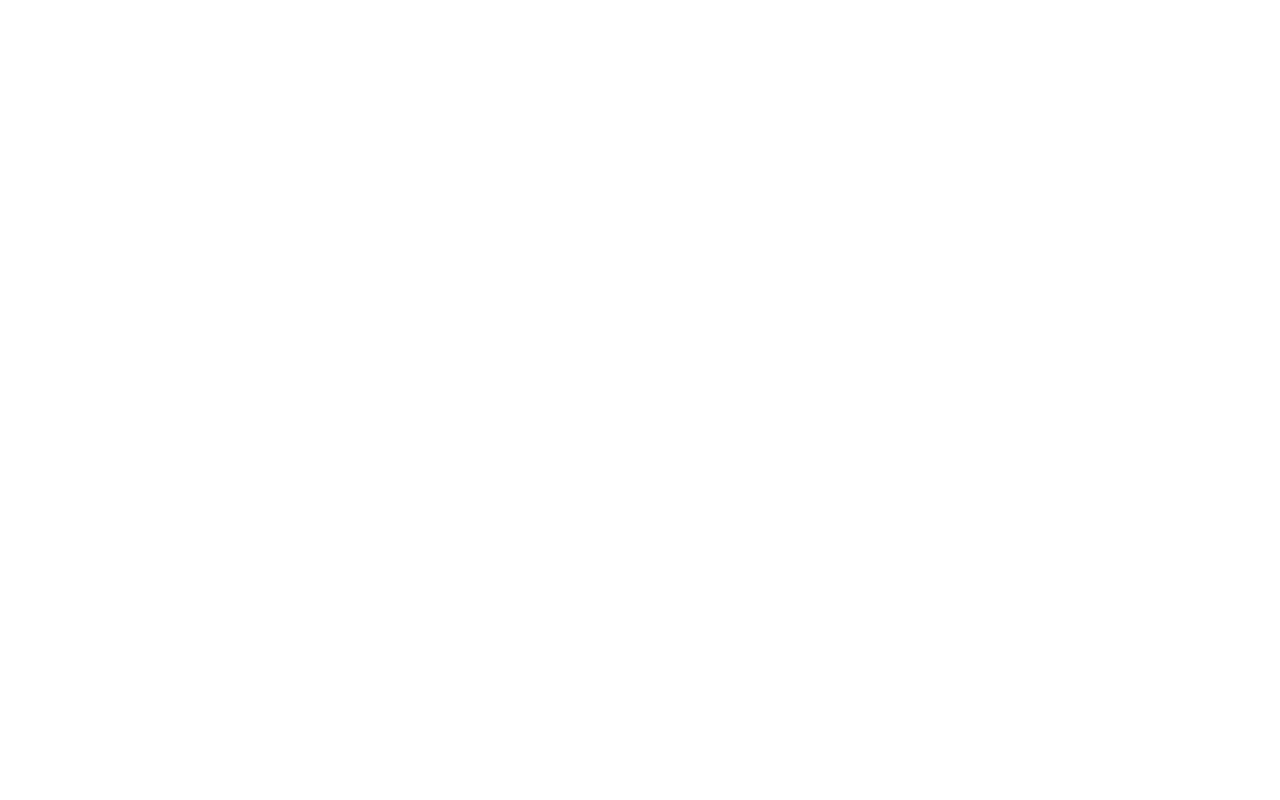
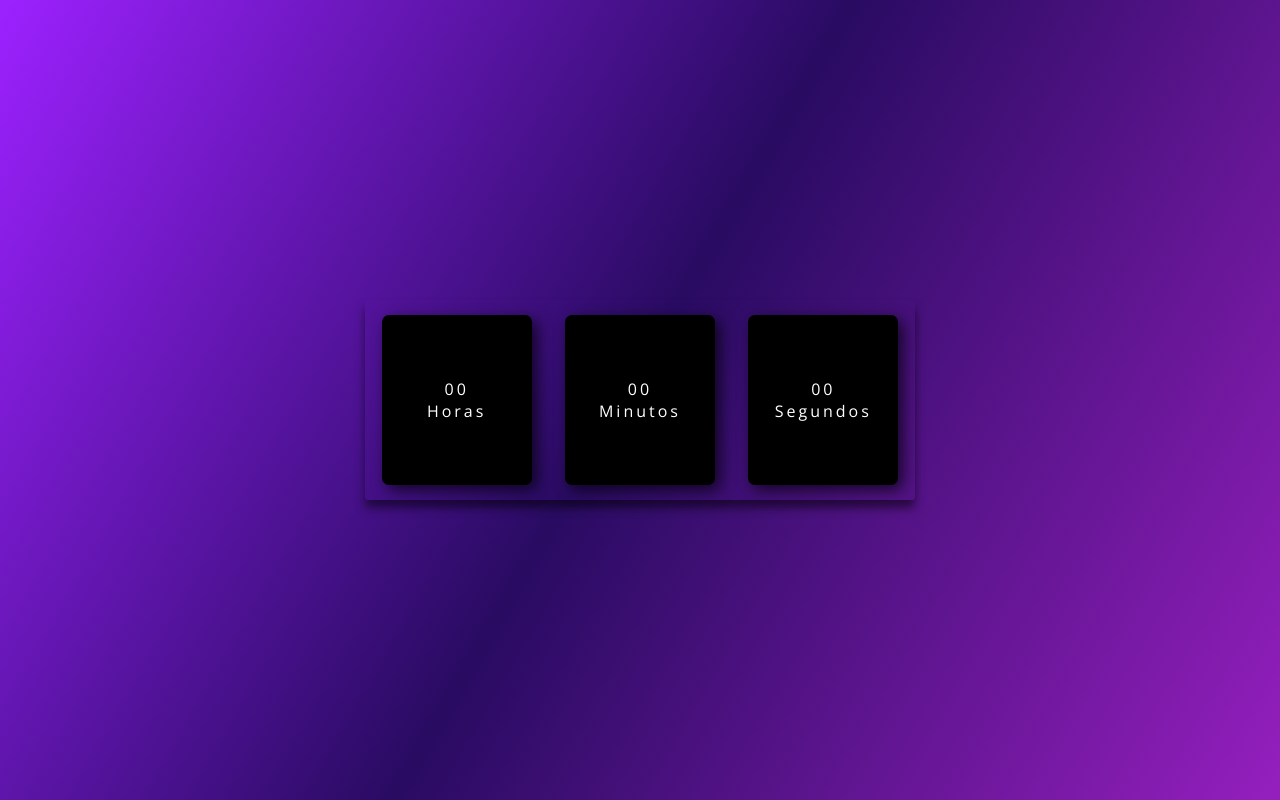
Before and after one commit to edu-cardoso/relogio-digital, a plain HTML site: page index.html in a window 1280 px wide. Drawn offline with nearby package versions, Linux system fonts and the light colour scheme.

Commit message:
estrutura e estilo inicial

```diff
--- a/index.html
+++ b/index.html
@@ -8,6 +8,23 @@
     <title>Relógio digital</title>
 </head>
 <body>
+    <div class="relogio">
+        <div>
+            <span id="horas">00</span>
+            <span class="tempo">Horas</span>
+        </div>
+
+        <div>
+            <span id="minutos">00</span>
+            <span class="tempo">Minutos</span>
+        </div>
+
+        <div>
+            <span id="segundos">00</span>
+            <span class="tempo">Segundos</span>
+        </div>
+    </div>
+
 
     <script src="script.js"></script>
 </body>
--- a/style.css
+++ b/style.css
@@ -0,0 +1,41 @@
+@import url('https://fonts.googleapis.com/css2?family=Montserrat:wght@400;700&family=Open+Sans&family=Poppins:wght@300;400;500;600&display=swap');
+
+
+* {
+    margin: 0;
+    padding: 0;
+    font-family: 'Open Sans', sans-serif;
+}
+
+body {
+    height: 100vh;
+    background: linear-gradient(120deg, #8e00ffde 0%, #290b62 49%, #951fbe 100%);
+    display: flex;
+    align-items: center;
+    justify-content: center;
+}
+
+.relogio {
+    display: flex;
+    align-items: center;
+    justify-content: space-around;
+    width: 550px;
+    height: 200px;
+    background: transparent;
+    border-radius: 3px;
+    box-shadow: 0 8px 10px rgba(0, 0, 0, .5);
+}
+
+.relogio div {
+    width: 150px;
+    height: 170px;
+    display: flex;
+    flex-direction: column;
+    align-items: center;
+    justify-content: center;
+    color: #fff;
+    background: #000000;
+    box-shadow: 5px 5px 15px rgba(0, 0, 0, .7);
+    border-radius: 7px;
+    letter-spacing: 3px;
+}
```
